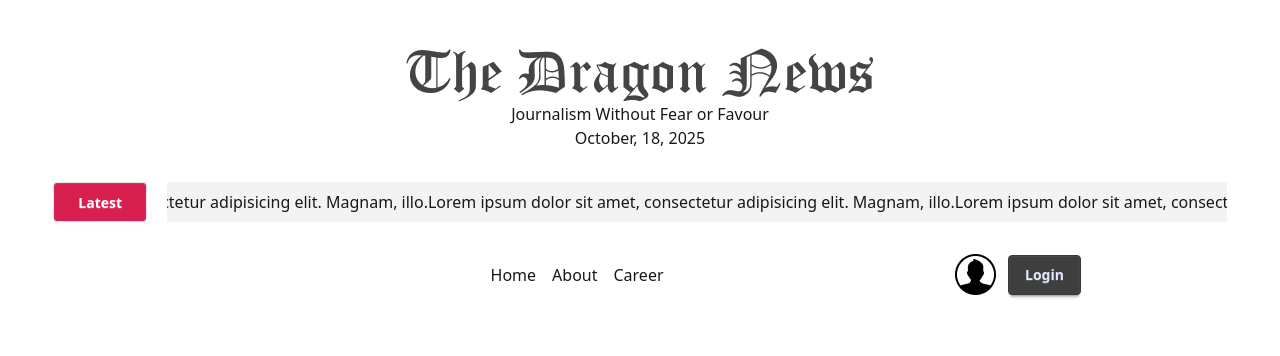
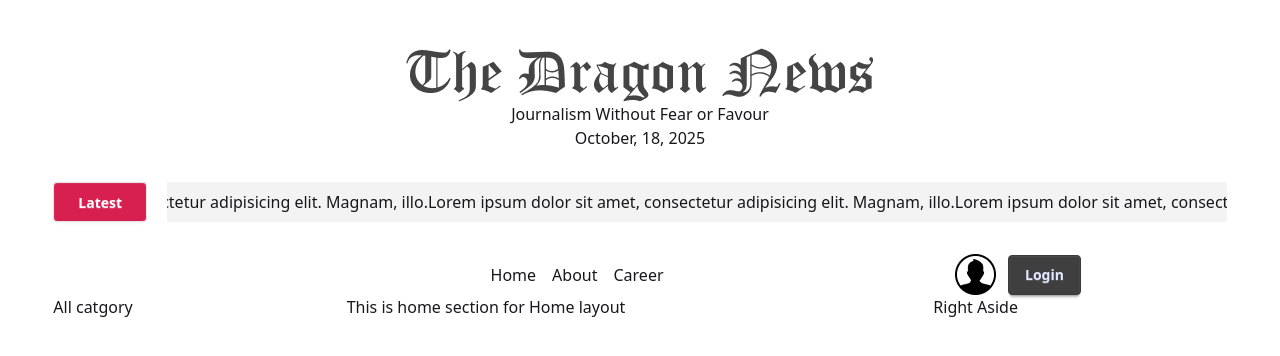
Before and after one commit to ArifulIslam016/Dragon-News, a React (Vite) app: page / in a window 1280 px wide. Shown: the top 356 px of the page. Built offline with nearby package versions, Linux system fonts and the light colour scheme.

Commit message:
catagory and main section added

```diff
--- a/src/Layouts/HomeLayout/HomeLayout.jsx
+++ b/src/Layouts/HomeLayout/HomeLayout.jsx
@@ -3,6 +3,8 @@ import Header from "../../Components/Header/Header";
 import { Outlet } from "react-router";
 import Latest from "../../Components/Latest/Latest";
 import Navbar from "../../Components/Navbar/Navbar";
+import LeftAside from "./LeftAside";
+import RightAside from "./RightAside";
 
 const HomeLayout = () => {
   return (
@@ -17,13 +19,19 @@ const HomeLayout = () => {
       <nav className="w-11/12 mx-auto pt-8">
         <Navbar></Navbar>
       </nav>
-      <main>
-        <section className="nav-left">
-          <section>
+      <main className="grid grid-cols-12 w-11/12 mx-auto">
+        {/* left aside here */}
+        <aside className="col-span-3">
+          <LeftAside></LeftAside>
+        </aside>
+        {/* Middle Part Here */}
+        <section className="col-span-6">
             <Outlet></Outlet>
           </section>
-        </section>
-        <section className="nav-right"></section>
+          {/* Right Aside here */}
+      <aside className="col-span-3">
+        <RightAside></RightAside>
+      </aside>
       </main>
     </div>
   );
--- /dev/null
+++ b/src/Layouts/HomeLayout/LeftAside.jsx
@@ -0,0 +1,11 @@
+import React from 'react';
+
+const LeftAside = () => {
+    return (
+        <div>
+            <h1>All catgory</h1>
+        </div>
+    );
+};
+
+export default LeftAside;
--- /dev/null
+++ b/src/Layouts/HomeLayout/RightAside.jsx
@@ -0,0 +1,11 @@
+import React from 'react';
+
+const RightAside = () => {
+    return (
+        <div>
+            <h1>Right Aside</h1>
+        </div>
+    );
+};
+
+export default RightAside;
--- /dev/null
+++ b/src/Pages/Catagory.jsx
@@ -0,0 +1,11 @@
+import React from 'react';
+
+const Catagory = () => {
+    return (
+        <div>
+                <h1>Catatory Based</h1>
+        </div>
+    );
+};
+
+export default Catagory;
--- /dev/null
+++ b/src/Pages/Home.jsx
@@ -0,0 +1,11 @@
+import React from 'react';
+
+const Home = () => {
+    return (
+        <div>
+            <h1> This is home section for Home layout</h1>
+        </div>
+    );
+};
+
+export default Home;
--- a/src/Routes/Routes.jsx
+++ b/src/Routes/Routes.jsx
@@ -1,10 +1,22 @@
 import { createBrowserRouter } from "react-router";
 import HomeLayout from "../Layouts/HomeLayout/HomeLayout";
+import Home from "../Pages/Home";
+import Catagory from "../Pages/Catagory";
 
 const router = createBrowserRouter([
   {
     path: "/",
-    Component: HomeLayout
+    Component: HomeLayout,
+    children:[
+      {path:'',
+        Component: Home
+      },
+      {
+        path: 'catagories/:id',
+        Component: Catagory
+      }
+
+    ]
   },
   {
     path: "/auth",
```
